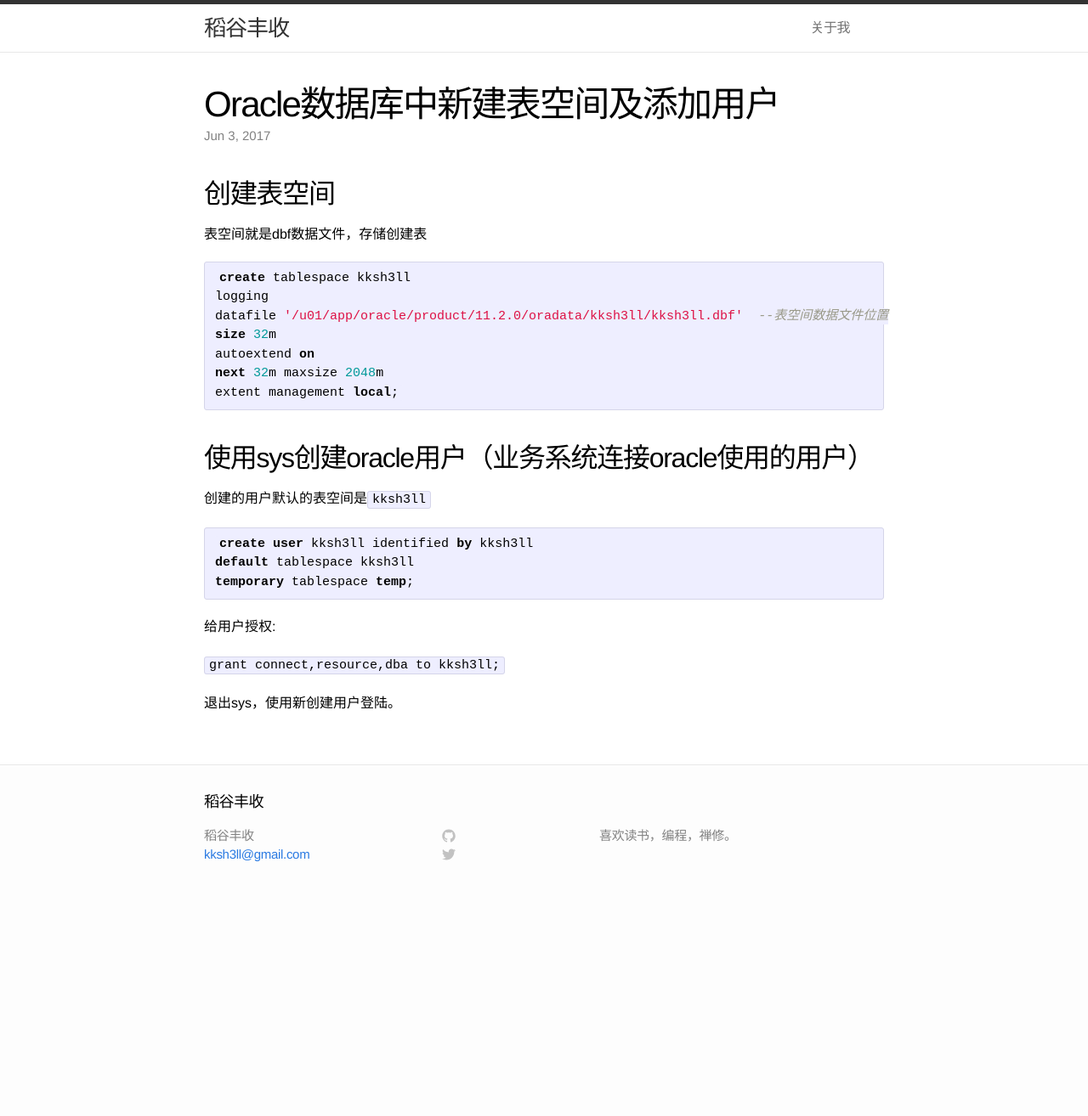
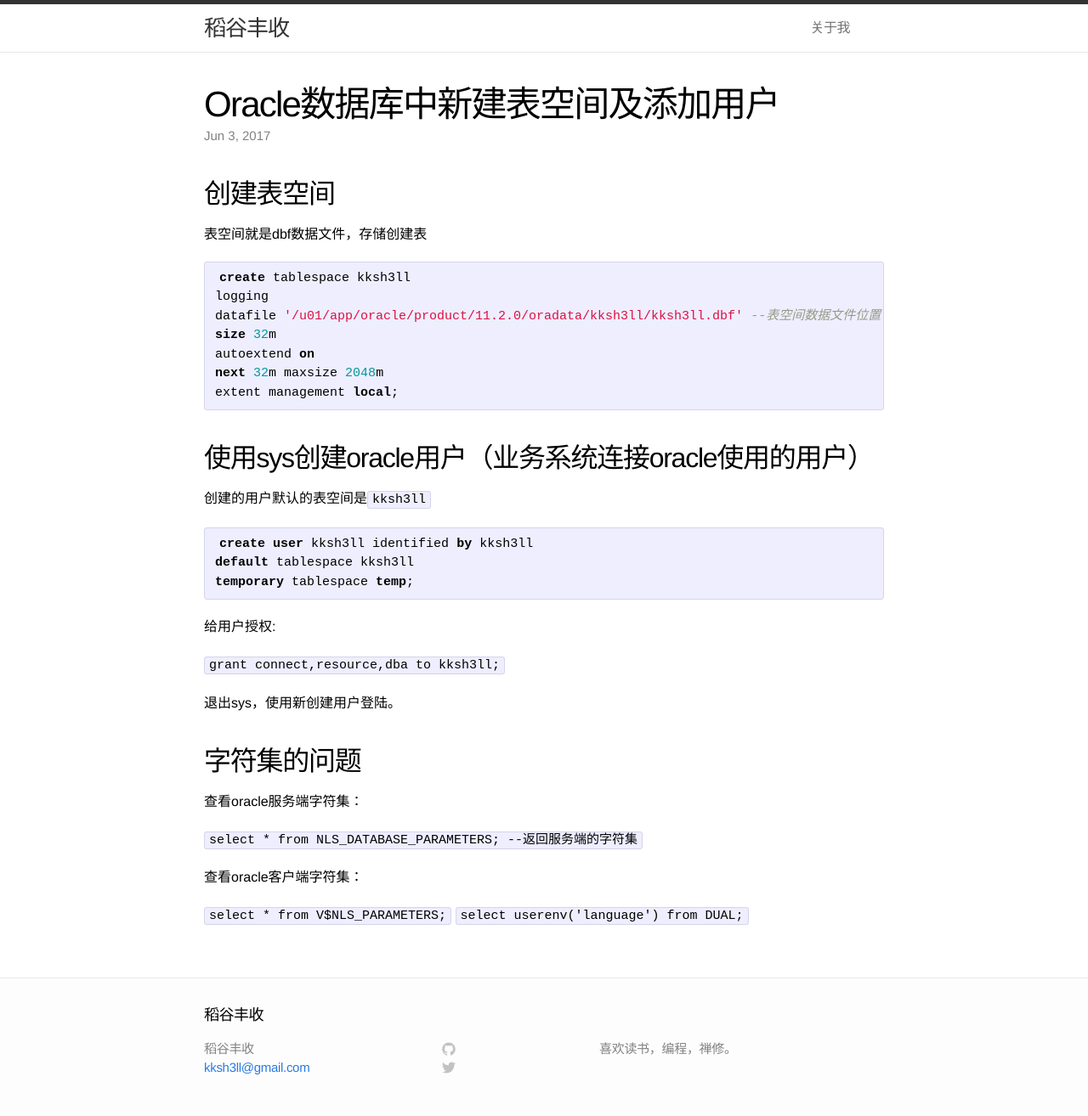
Before and after one commit to kksh3ll/kksh3ll.github.io, a Jekyll site: the page built from _posts/2017-06-03-Oracle-数据库中新建表空间及添加用户.md, in a window 1280 px wide. Shown: the whole page at 85% size. Built offline with Jekyll 4.4.1, drawn with Linux system fonts in a browser that asks for light colours; before the commit the page ends 1063 px from its top, so only the background shows below that.

Commit message:
ChildFilters

```diff
--- a/_posts/2017-06-03-Oracle-数据库中新建表空间及添加用户.md
+++ b/_posts/2017-06-03-Oracle-数据库中新建表空间及添加用户.md
@@ -12,7 +12,7 @@ categories: Oracle
 {% highlight Sql %}
 create tablespace kksh3ll
 logging
-datafile '/u01/app/oracle/product/11.2.0/oradata/kksh3ll/kksh3ll.dbf'  --表空间数据文件位置
+datafile '/u01/app/oracle/product/11.2.0/oradata/kksh3ll/kksh3ll.dbf' --表空间数据文件位置
 size 32m
 autoextend on
 next 32m maxsize 2048m
@@ -34,3 +34,14 @@ temporary tablespace temp;
 `grant connect,resource,dba to kksh3ll;`
 
 退出sys，使用新创建用户登陆。
+
+## 字符集的问题
+
+查看oracle服务端字符集：
+
+`select * from NLS_DATABASE_PARAMETERS; --返回服务端的字符集`
+
+查看oracle客户端字符集：
+
+`select * from V$NLS_PARAMETERS;`
+`select userenv('language') from DUAL;`
```
Also changed, not shown: _posts/2017-05-28-Jquery-的选择器.md (+1 -1 lines).
